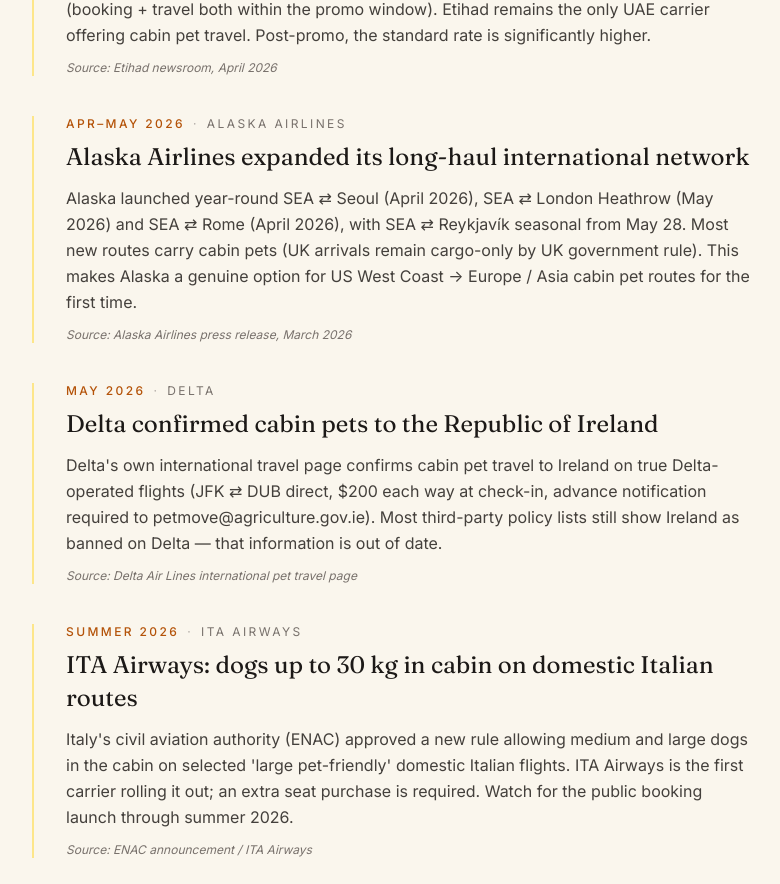
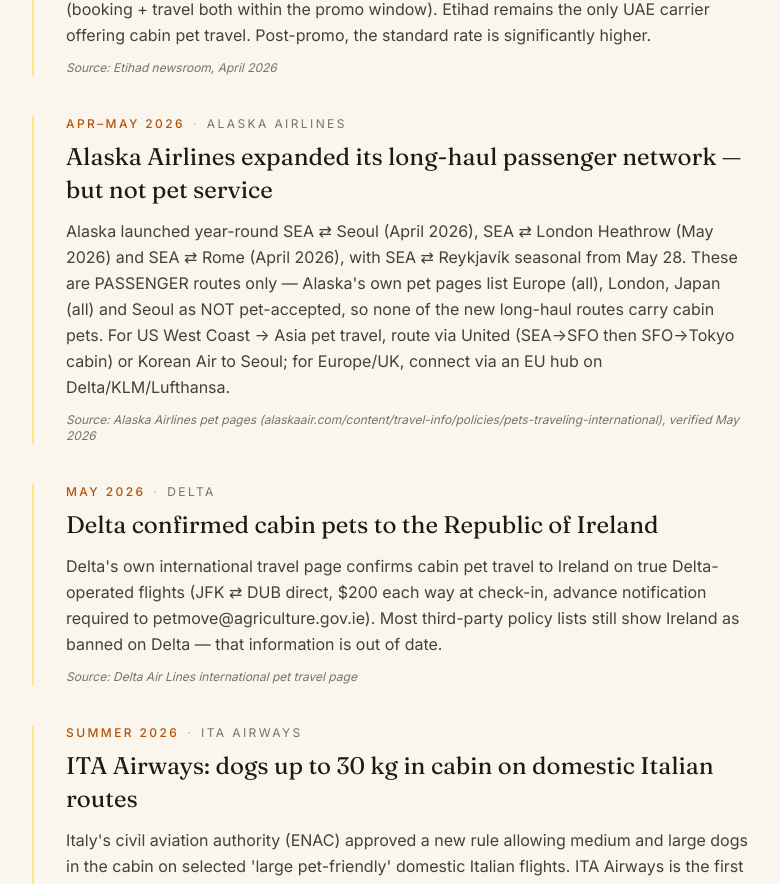
Before and after one commit to rupindermahay/petsincabin, a Next.js app: page /updates in a window 1280 px wide. Shown: the part 2573-3457 px from the top of the page, without its empty margins (248-1028 px from the left). Built offline with nearby package versions, Linux system fonts and the light colour scheme.

Commit message:
Add files via upload

```diff
--- a/pages/seattle-pet-travel.js
+++ b/pages/seattle-pet-travel.js
@@ -85,7 +85,7 @@ export default function SeattlePetTravel() {
               <div>
                 <h3 className="font-serif text-lg text-stone-900 mb-1.5">Alaska Airlines</h3>
                 <p className="font-serif text-stone-700 leading-relaxed">
-                  Seattle's hub airline. $100 each way for cabin pets. Soft carrier up to 17 × 11 × 9.5 in. Domestic plus growing international: Canada, Mexico, Costa Rica, Bahamas, Japan, Korea (new), Hawaii (with Direct Airport Release prep), plus the new long-haul SEA ↔ Rome and SEA ↔ London routes launched 2026. UK arrivals are still cargo-only by UK government rule. Max 3 cabin pets in First, 8 in Main per flight, first-come first-served. Dogs and cats only since June 2025.
+                  Seattle's hub airline. $100 each way for cabin pets. Soft carrier up to 17 × 11 × 9.5 in. Cabin pets to domestic US plus nearby international: Canada, Mexico, Costa Rica, Bahamas, Hawaii (with Direct Airport Release prep). IMPORTANT: Alaska's new long-haul passenger routes (SEA ↔ Tokyo, Seoul, Rome, London) do NOT carry pets — Alaska's own pet pages list Europe, London, Japan and Seoul as not pet-accepted (passenger route exists, no pet service). For Asia, route SEA → SFO then United SFO → Tokyo, or Korean Air to Seoul; for UK/Europe, connect via an EU hub. Max 3 cabin pets in First, 8 in Main per flight, first-come first-served. Dogs and cats only since June 2025.
                 </p>
               </div>
               <div>
--- a/pages/updates.js
+++ b/pages/updates.js
@@ -65,9 +65,9 @@ const RULE_CHANGES = [
   {
     date: "Apr–May 2026",
     tag: "Alaska Airlines",
-    headline: "Alaska Airlines expanded its long-haul international network",
-    body: "Alaska launched year-round SEA ⇄ Seoul (April 2026), SEA ⇄ London Heathrow (May 2026) and SEA ⇄ Rome (April 2026), with SEA ⇄ Reykjavík seasonal from May 28. Most new routes carry cabin pets (UK arrivals remain cargo-only by UK government rule). This makes Alaska a genuine option for US West Coast → Europe / Asia cabin pet routes for the first time.",
-    source: "Alaska Airlines press release, March 2026",
+    headline: "Alaska Airlines expanded its long-haul passenger network — but not pet service",
+    body: "Alaska launched year-round SEA ⇄ Seoul (April 2026), SEA ⇄ London Heathrow (May 2026) and SEA ⇄ Rome (April 2026), with SEA ⇄ Reykjavík seasonal from May 28. These are PASSENGER routes only — Alaska's own pet pages list Europe (all), London, Japan (all) and Seoul as NOT pet-accepted, so none of the new long-haul routes carry cabin pets. For US West Coast → Asia pet travel, route via United (SEA→SFO then SFO→Tokyo cabin) or Korean Air to Seoul; for Europe/UK, connect via an EU hub on Delta/KLM/Lufthansa.",
+    source: "Alaska Airlines pet pages (alaskaair.com/content/travel-info/policies/pets-traveling-international), verified May 2026",
   },
   {
     date: "May 2026",
```
